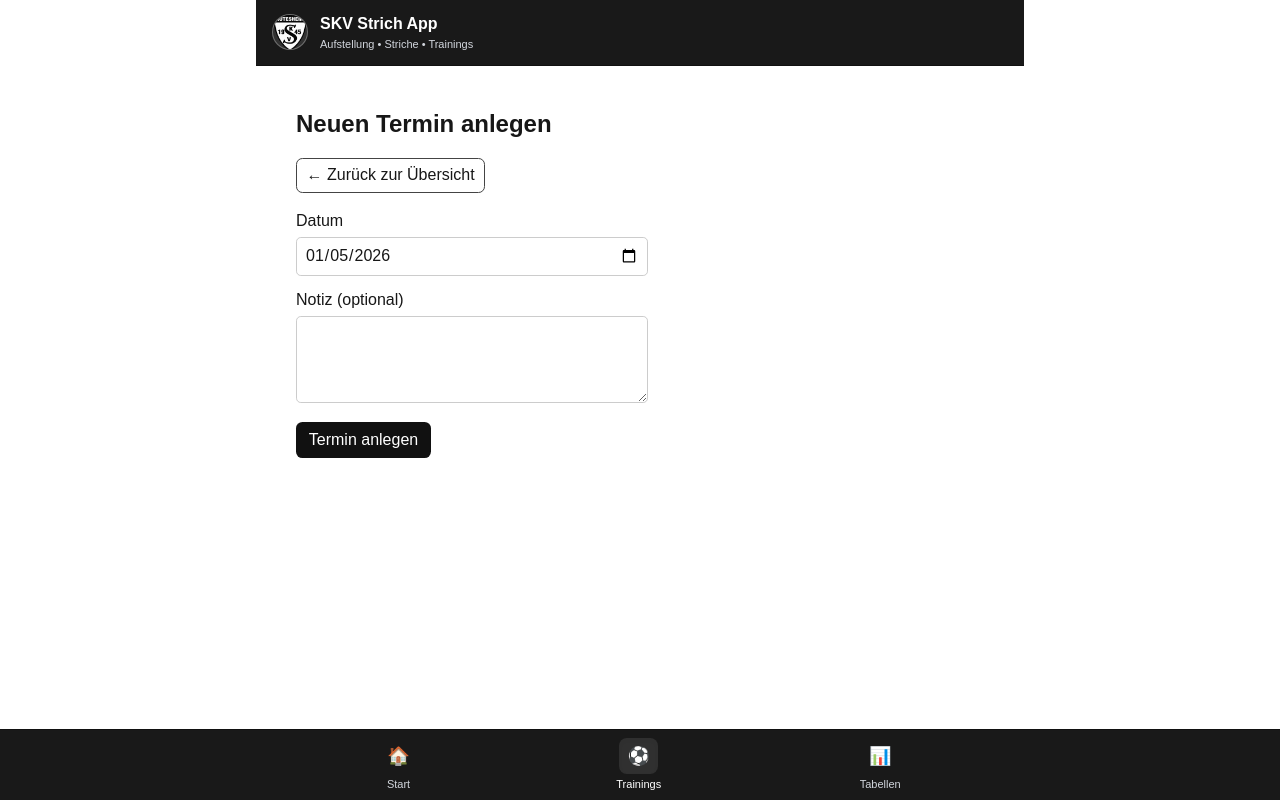
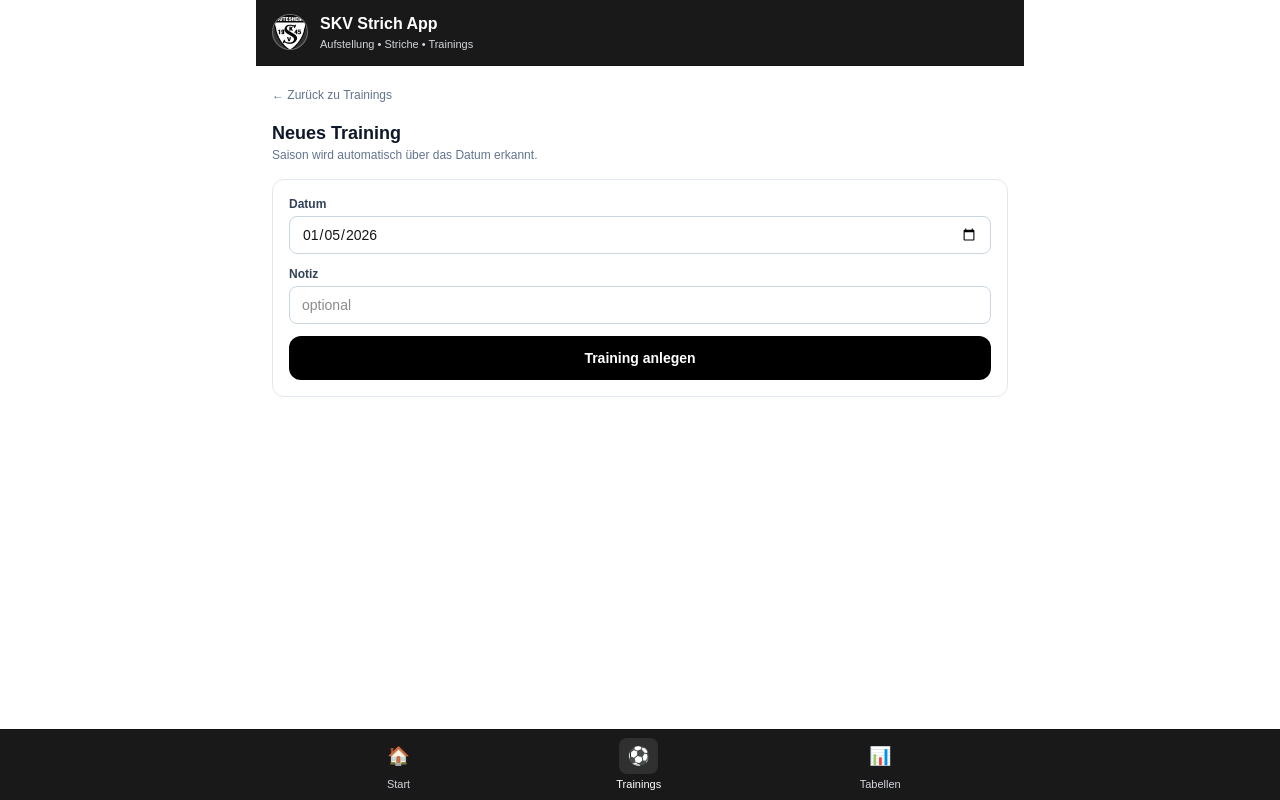
Before and after one commit to HomerJax/SKV-Strich-App, a Next.js app in the folder skv-strich-app/: page /sessions/new in a window 1280 px wide. Built offline with nearby package versions, Linux system fonts and the light colour scheme; no server answers.

Commit message:
Fix session creation: auto season assignment + return id + disable caching on sessions list

```diff
--- a/skv-strich-app/app/sessions/new/page.tsx
+++ b/skv-strich-app/app/sessions/new/page.tsx
@@ -1,124 +1,117 @@
 "use client";
 
+import { useRouter } from "next/navigation";
 import { useState } from "react";
-import { useRouter } from "next/navigation";
 import { supabase } from "../../../lib/supabaseClient";
 
 export default function NewSessionPage() {
   const router = useRouter();
 
-  // heutiges Datum als Standard
-  const today = new Date().toISOString().slice(0, 10);
+  const [date, setDate] = useState<string>(() => {
+    const d = new Date();
+    const yyyy = d.getFullYear();
+    const mm = String(d.getMonth() + 1).padStart(2, "0");
+    const dd = String(d.getDate()).padStart(2, "0");
+    return `${yyyy}-${mm}-${dd}`;
+  });
 
-  const [date, setDate] = useState<string>(today);
   const [notes, setNotes] = useState("");
-  const [loading, setLoading] = useState(false);
-  const [errorMsg, setErrorMsg] = useState<string | null>(null);
+  const [saving, setSaving] = useState(false);
+  const [err, setErr] = useState<string | null>(null);
 
-  async function handleSubmit(e: React.FormEvent) {
-    e.preventDefault();
-    setErrorMsg(null);
+  async function createSession() {
+    try {
+      setSaving(true);
+      setErr(null);
 
-    if (!date) {
-      setErrorMsg("Bitte ein Datum auswählen.");
-      return;
+      if (!date) throw new Error("Bitte Datum auswählen.");
+
+      // 1) Saison anhand Datum ermitteln (optional)
+      const { data: season, error: seasonErr } = await supabase
+        .from("seasons")
+        .select("id, start_date, end_date")
+        .lte("start_date", date)
+        .gte("end_date", date)
+        .order("start_date", { ascending: false })
+        .limit(1)
+        .maybeSingle();
+
+      if (seasonErr) throw seasonErr;
+
+      // 2) Session anlegen und ID sicher zurückholen
+      const { data: created, error: insErr } = await supabase
+        .from("sessions")
+        .insert({
+          date,
+          notes: notes.trim() === "" ? null : notes.trim(),
+          season_id: season?.id ?? null,
+        })
+        .select("id")
+        .single();
+
+      if (insErr) throw insErr;
+
+      // 3) Direkt zur Session-Detailseite
+      router.push(`/sessions/${created.id}`);
+      router.refresh();
+    } catch (e: any) {
+      setErr(e?.message ?? "Fehler beim Speichern.");
+    } finally {
+      setSaving(false);
     }
-
-    setLoading(true);
-
-    // Saison lassen wir für den Anfang NULL, wir hängen sie später an
-    const { error } = await supabase.from("sessions").insert({
-      date,
-      notes: notes.trim() || null,
-      season_id: null,
-    });
-
-    setLoading(false);
-
-    if (error) {
-      setErrorMsg(error.message);
-      return;
-    }
-
-    router.push("/sessions");
   }
 
   return (
-    <div style={{ padding: "1.5rem", maxWidth: 400 }}>
-      <h1 style={{ fontSize: "1.5rem", fontWeight: "bold", marginBottom: "1rem" }}>
-        Neuen Termin anlegen
-      </h1>
-
+    <div className="space-y-4">
       <button
-        type="button"
         onClick={() => router.push("/sessions")}
-        style={{
-          marginBottom: "1rem",
-          padding: "0.3rem 0.6rem",
-          borderRadius: "0.4rem",
-          border: "1px solid #444",
-          background: "white",
-          cursor: "pointer",
-        }}
+        className="text-xs text-slate-500 hover:text-slate-700"
       >
-        ← Zurück zur Übersicht
+        ← Zurück zu Trainings
       </button>
 
-      <form onSubmit={handleSubmit}>
-        {/* Datum */}
-        <div style={{ marginBottom: "0.75rem" }}>
-          <label style={{ display: "block", marginBottom: "0.25rem" }}>Datum</label>
+      <div>
+        <h1 className="text-lg font-semibold text-slate-900">Neues Training</h1>
+        <p className="text-xs text-slate-500">
+          Saison wird automatisch über das Datum erkannt.
+        </p>
+      </div>
+
+      {err && (
+        <div className="rounded-xl border border-red-200 bg-red-50 p-3 text-xs text-red-700">
+          {err}
+        </div>
+      )}
+
+      <div className="rounded-xl border border-slate-200 bg-white p-4 space-y-3">
+        <label className="block">
+          <div className="text-xs font-semibold text-slate-700 mb-1">Datum</div>
           <input
             type="date"
             value={date}
             onChange={(e) => setDate(e.target.value)}
-            required
-            style={{
-              width: "100%",
-              padding: "0.4rem 0.5rem",
-              borderRadius: "0.3rem",
-              border: "1px solid #ccc",
-            }}
+            className="w-full rounded-lg border border-slate-300 bg-white px-3 py-2 text-sm"
           />
-        </div>
+        </label>
 
-        {/* Notiz */}
-        <div style={{ marginBottom: "0.75rem" }}>
-          <label style={{ display: "block", marginBottom: "0.25rem" }}>
-            Notiz (optional)
-          </label>
-          <textarea
+        <label className="block">
+          <div className="text-xs font-semibold text-slate-700 mb-1">Notiz</div>
+          <input
             value={notes}
             onChange={(e) => setNotes(e.target.value)}
-            rows={3}
-            style={{
-              width: "100%",
-              padding: "0.4rem 0.5rem",
-              borderRadius: "0.3rem",
-              border: "1px solid #ccc",
-            }}
+            placeholder="optional"
+            className="w-full rounded-lg border border-slate-300 bg-white px-3 py-2 text-sm"
           />
-        </div>
-
-        {errorMsg && (
-          <p style={{ color: "red", marginBottom: "0.75rem" }}>{errorMsg}</p>
-        )}
+        </label>
 
         <button
-          type="submit"
-          disabled={loading}
-          style={{
-            padding: "0.4rem 0.8rem",
-            borderRadius: "0.4rem",
-            border: "none",
-            background: "#111",
-            color: "white",
-            cursor: "pointer",
-          }}
+          onClick={createSession}
+          disabled={saving}
+          className="w-full rounded-xl bg-black px-4 py-3 text-sm font-semibold text-white disabled:opacity-50"
         >
-          {loading ? "Speichere..." : "Termin anlegen"}
+          {saving ? "Speichere…" : "Training anlegen"}
         </button>
-      </form>
+      </div>
     </div>
   );
 }
--- a/skv-strich-app/app/sessions/page.tsx
+++ b/skv-strich-app/app/sessions/page.tsx
@@ -1,5 +1,14 @@
 import Link from "next/link";
 import { supabase } from "../../lib/supabaseClient";
+
+export const dynamic = "force-dynamic";
+
+type Season = {
+  id: number;
+  name: string;
+  start_date: string | null;
+  end_date: string | null;
+};
 
 type SessionRow = {
   id: number;
@@ -8,110 +17,107 @@ type SessionRow = {
   season_id: number | null;
 };
 
-type SeasonRow = {
-  id: number;
-  name: string;
-};
+export default async function SessionsPage() {
+  const { data: seasons } = await supabase
+    .from("seasons")
+    .select("id, name, start_date, end_date")
+    .order("start_date", { ascending: false });
 
-export default async function SessionsPage() {
-  const [{ data: sessions }, { data: seasons }] = await Promise.all([
-    supabase
+  const { data: sessions, error } = await supabase
     .from("sessions")
     .select("id, date, notes, season_id")
-      .order("date", { ascending: false }),
-    supabase.from("seasons").select("id, name").order("start_date", {
-      ascending: true,
-    }),
-  ]);
+    .order("date", { ascending: false });
 
-  const seasonMap = new Map<number, string>();
-  (seasons || []).forEach((s) => {
-    seasonMap.set(s.id, s.name);
+  // Gruppieren nach Saison
+  const seasonMap = new Map<number, Season>();
+  (seasons ?? []).forEach((s: any) => seasonMap.set(s.id, s as Season));
+
+  const groups: Record<string, SessionRow[]> = {};
+  const withoutSeason: SessionRow[] = [];
+
+  (sessions ?? []).forEach((t: any) => {
+    const row = t as SessionRow;
+    if (!row.season_id) {
+      withoutSeason.push(row);
+    } else {
+      const name = seasonMap.get(row.season_id)?.name ?? "Unbekannte Saison";
+      groups[name] = groups[name] ?? [];
+      groups[name].push(row);
+    }
   });
 
   return (
     <div className="space-y-4">
-      {/* Zurück zur Startseite */}
       <div>
-        <Link
-          href="/"
-          className="text-xs text-slate-500 hover:text-slate-700"
-        >
+        <Link href="/" className="text-xs text-slate-500 hover:text-slate-700">
           ← Zur Startseite
         </Link>
       </div>
 
-      {/* Kopfbereich */}
-      <div className="flex items-center justify-between gap-2">
+      <div className="flex items-start justify-between gap-3">
         <div>
-          <h1 className="text-lg font-semibold text-slate-900">
-            Training / Termine
-          </h1>
-          <p className="text-xs text-slate-500">
-            Anwesenheit, Teams & Ergebnisse.
-          </p>
+          <h1 className="text-lg font-semibold text-slate-900">Trainings</h1>
+          <p className="text-xs text-slate-500">Termine, Teams & Ergebnisse.</p>
         </div>
 
         <Link
           href="/sessions/new"
-          className="rounded-xl border border-slate-300 bg-white px-3 py-1.5 text-xs font-medium shadow-sm hover:bg-slate-50"
+          className="rounded-xl bg-black px-3 py-2 text-xs font-semibold text-white shadow-sm"
         >
-          + Neuer Termin
+          + Neues Training
         </Link>
       </div>
 
-      {/* Liste */}
-      {(!sessions || sessions.length === 0) ? (
-        <div className="rounded-xl border border-slate-200 bg-white p-4 text-xs text-slate-500">
-          Noch keine Termine angelegt.
+      {error && (
+        <div className="rounded-xl border border-red-200 bg-red-50 p-3 text-xs text-red-700">
+          Fehler: {error.message}
         </div>
-      ) : (
+      )}
+
+      {/* Saison-Gruppen */}
+      <div className="space-y-3">
+        {Object.entries(groups).map(([seasonName, list]) => (
+          <div key={seasonName} className="rounded-xl border border-slate-200 bg-white p-3">
+            <div className="text-xs font-semibold text-slate-700 mb-2">{seasonName}</div>
+
             <div className="space-y-2">
-          {sessions.map((s) => {
-            const d = new Date(s.date);
-            const formatted = d.toLocaleDateString("de-DE", {
-              weekday: "short",
-              day: "2-digit",
-              month: "2-digit",
-              year: "numeric",
-            });
-
-            const seasonName =
-              s.season_id ? seasonMap.get(s.season_id) ?? "" : "";
-
-            return (
+              {list.map((s) => (
                 <Link
                   key={s.id}
                   href={`/sessions/${s.id}`}
-                className="flex items-center justify-between rounded-xl border border-slate-200 bg-white px-3 py-2 text-sm shadow-sm hover:bg-slate-50"
+                  className="block rounded-xl border border-slate-200 bg-white px-3 py-3 shadow-sm hover:bg-slate-50"
                 >
-                <div>
-                  <div className="font-medium text-slate-900">
-                    {formatted}
+                  <div className="font-semibold text-slate-900">
+                    {new Date(s.date).toLocaleDateString("de-DE")}
                   </div>
+                  {s.notes && <div className="text-xs text-slate-500">{s.notes}</div>}
+                </Link>
+              ))}
+            </div>
+          </div>
+        ))}
 
-                  {/* 👉 Nur anzeigen, wenn eine Saison existiert */}
-                  {seasonName && (
-                    <div className="text-[11px] text-slate-500">
-                      {seasonName}
-                      {s.notes ? ` · ${s.notes}` : null}
+        {/* Ohne Saison (sollte selten sein) */}
+        {withoutSeason.length > 0 && (
+          <div className="rounded-xl border border-amber-200 bg-amber-50 p-3">
+            <div className="text-xs font-semibold text-amber-800 mb-2">Ohne Saison</div>
+            <div className="space-y-2">
+              {withoutSeason.map((s) => (
+                <Link
+                  key={s.id}
+                  href={`/sessions/${s.id}`}
+                  className="block rounded-xl border border-amber-200 bg-white px-3 py-3 shadow-sm hover:bg-amber-100"
+                >
+                  <div className="font-semibold text-slate-900">
+                    {new Date(s.date).toLocaleDateString("de-DE")}
                   </div>
-                  )}
-
-                  {/* Wenn nur Notiz, aber keine Saison */}
-                  {!seasonName && s.notes && (
-                    <div className="text-[11px] text-slate-500">
-                      {s.notes}
+                  {s.notes && <div className="text-xs text-slate-500">{s.notes}</div>}
+                </Link>
+              ))}
+            </div>
           </div>
         )}
       </div>
-
-                <span className="text-[11px] text-slate-400">Verwalten →</span>
-              </Link>
-            );
-          })}
-        </div>
-      )}
     </div>
   );
 }
```
Lines whose indentation alone changed are shown as unchanged.
